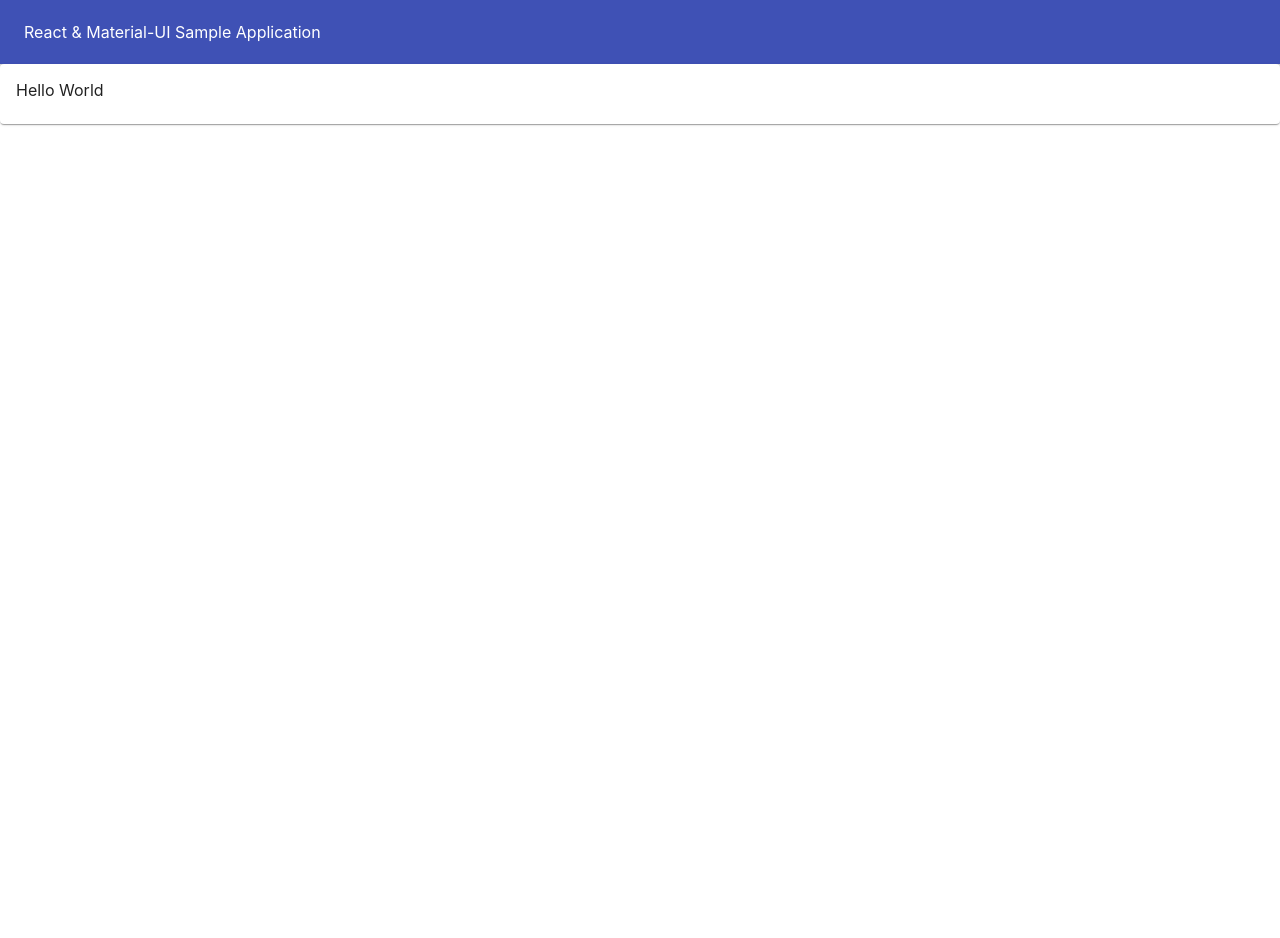
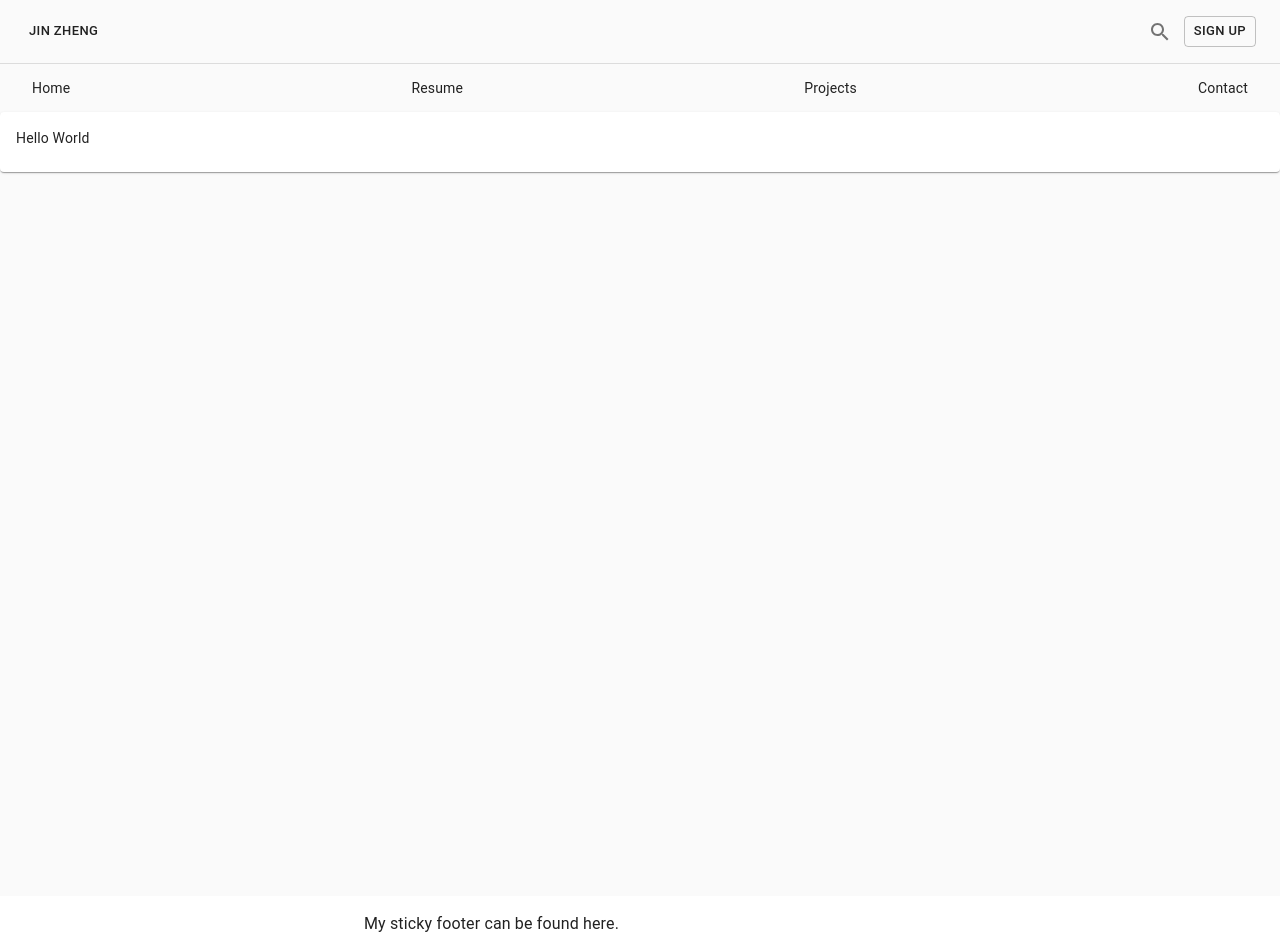
Before and after one commit to Jin-Zheng/portfolio, a React (Create React App) app: page / in a window 1280 px wide. Shown: the top 938 px of the page. Before the commit the page ends 800 px from the top, so only its background shows below. Built offline with nearby package versions, Linux system fonts and the light colour scheme.

Commit message:
Added footer and reorganized project folders

```diff
--- a/package.json
+++ b/package.json
@@ -4,6 +4,7 @@
   "private": true,
   "dependencies": {
     "@material-ui/core": "^4.2.1",
+    "@material-ui/icons": "^4.2.1",
     "contentful": "^7.8.2",
     "react": "^16.8.6",
     "react-dom": "^16.8.6",
--- a/public/index.html
+++ b/public/index.html
@@ -3,7 +3,10 @@
   <head>
     <meta charset="utf-8" />
     <link rel="shortcut icon" href="%PUBLIC_URL%/favicon.ico" />
-    <meta name="viewport" content="width=device-width, initial-scale=1" />
+    <meta
+            name="viewport"
+            content="minimum-scale=1, initial-scale=1, width=device-width, shrink-to-fit=no"
+    />
     <meta name="theme-color" content="#000000" />
     <!--
       manifest.json provides metadata used when your web app is installed on a
--- a/src/App.js
+++ b/src/App.js
@@ -1,13 +1,17 @@
 import React from 'react';
-import './App.css';
+import './css/App.css';
 import NavBar from "./components/NavBar";
-import Home from "./components/Home";
+import Footer from "./components/Footer";
+import Home from "./views/Home";
+import CssBaseline from "@material-ui/core/CssBaseline";
 
 function App() {
   return (
       <div>
+        <CssBaseline />
         <NavBar/>
         <Home/>
+        <Footer/>
       </div>
   );
 }
--- /dev/null
+++ b/src/components/Footer.js
@@ -0,0 +1,50 @@
+import React from 'react';
+import CssBaseline from '@material-ui/core/CssBaseline';
+import Typography from '@material-ui/core/Typography';
+import { makeStyles } from '@material-ui/core/styles';
+import Container from '@material-ui/core/Container';
+import Link from '@material-ui/core/Link';
+
+function MadeWithLove() {
+    return (
+        <Typography variant="body2" color="textSecondary">
+            {'Built with love by the '}
+            <Link color="inherit" href="https://material-ui.com/">
+                Material-UI
+            </Link>
+            {' team.'}
+        </Typography>
+    );
+}
+
+const useStyles = makeStyles(theme => ({
+    root: {
+        display: 'flex',
+        flexDirection: 'column',
+        minHeight: '100vh',
+    },
+    main: {
+        marginTop: theme.spacing(8),
+        marginBottom: theme.spacing(2),
+    },
+    footer: {
+        padding: theme.spacing(2),
+        marginTop: 'auto',
+        backgroundColor: 'white',
+    },
+}));
+
+export default function StickyFooter() {
+    const classes = useStyles();
+
+    return (
+        <div className={classes.root}>
+            <footer className={classes.footer}>
+                <Container maxWidth="sm">
+                    <Typography variant="body1">My sticky footer can be found here.</Typography>
+                    <MadeWithLove />
+                </Container>
+            </footer>
+        </div>
+    );
+}
--- a/src/components/NavBar.js
+++ b/src/components/NavBar.js
@@ -1,18 +1,75 @@
-import React from 'react'
-import AppBar from '@material-ui/core/AppBar'
-import Toolbar from '@material-ui/core/Toolbar'
-import Typography from '@material-ui/core/Typography'
+import React from 'react';
+import { makeStyles } from '@material-ui/core/styles';
+import AppBar from '@material-ui/core/AppBar';
+import Toolbar from '@material-ui/core/Toolbar';
+import Typography from '@material-ui/core/Typography';
+import Button from '@material-ui/core/Button';
+import Link from '@material-ui/core/Link';
+import IconButton from '@material-ui/core/IconButton';
+import SearchIcon from '@material-ui/icons/Search';
+
+
+const useStyles = makeStyles(theme => ({
+    toolbar: {
+        borderBottom: `1px solid ${theme.palette.divider}`,
+    },
+    toolbarTitle: {
+        flex: 1,
+    },
+    toolbarSecondary: {
+        justifyContent: 'space-between',
+        overflowX: 'auto',
+    },
+    toolbarLink: {
+        padding: theme.spacing(1),
+        flexShrink: 0,
+    },
+}));
+
+const sections = [
+    'Home',
+    'Resume',
+    'Projects',
+    'Contact',
+];
+
 const NavBar = () => {
+    const classes = useStyles();
     return(
         <div>
-            <AppBar position="static">
-                <Toolbar>
-                    <Typography variant="title" color="inherit">
-                        React & Material-UI Sample Application
-                    </Typography>
-                </Toolbar>
-            </AppBar>
+            <Toolbar className={classes.toolbar}>
+                <Button size="small" href="#">Jin Zheng</Button>
+                <Typography
+                    component="h2"
+                    variant="h5"
+                    color="inherit"
+                    align="center"
+                    noWrap
+                    className={classes.toolbarTitle}
+                >
+                </Typography>
+                <IconButton href="#">
+                    <SearchIcon />
+                </IconButton>
+                <Button variant="outlined" size="small" href="#">
+                    Sign up
+                </Button>
+            </Toolbar>
+            <Toolbar component="nav" variant="dense" className={classes.toolbarSecondary}>
+                {sections.map(section => (
+                    <Link
+                        color="inherit"
+                        noWrap
+                        key={section}
+                        variant="body2"
+                        href="#"
+                        className={classes.toolbarLink}
+                    >
+                        {section}
+                    </Link>
+                ))}
+            </Toolbar>
         </div>
     )
-}
+};
 export default NavBar;
--- a/src/index.js
+++ b/src/index.js
@@ -1,6 +1,6 @@
 import React from 'react';
 import ReactDOM from 'react-dom';
-import './index.css';
+import './css/index.css';
 import App from './App';
 import * as serviceWorker from './serviceWorker';
 
```
Also changed, not shown: src/css/App.css (renamed from src/App.css), src/css/index.css (renamed from src/index.css), src/views/Contact.js (added), src/views/Home.js (renamed from src/components/Home.js), src/views/Projects.js (added), src/views/Resume.js (added), 1 other file (tests, documents, lock files or other folders).
